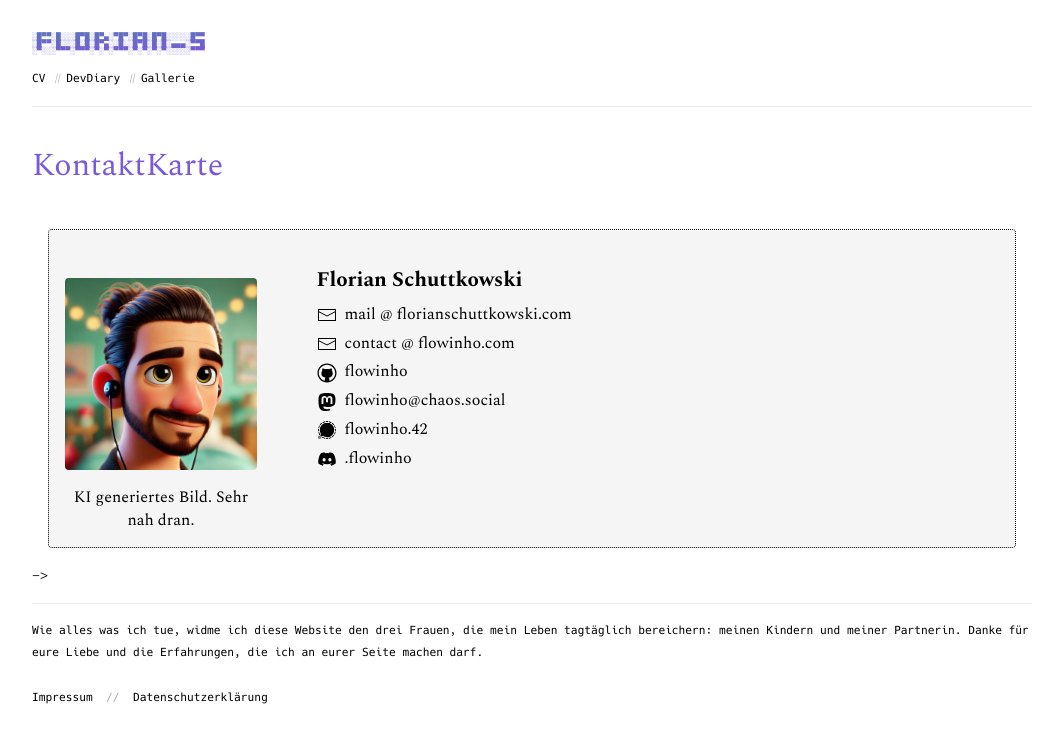
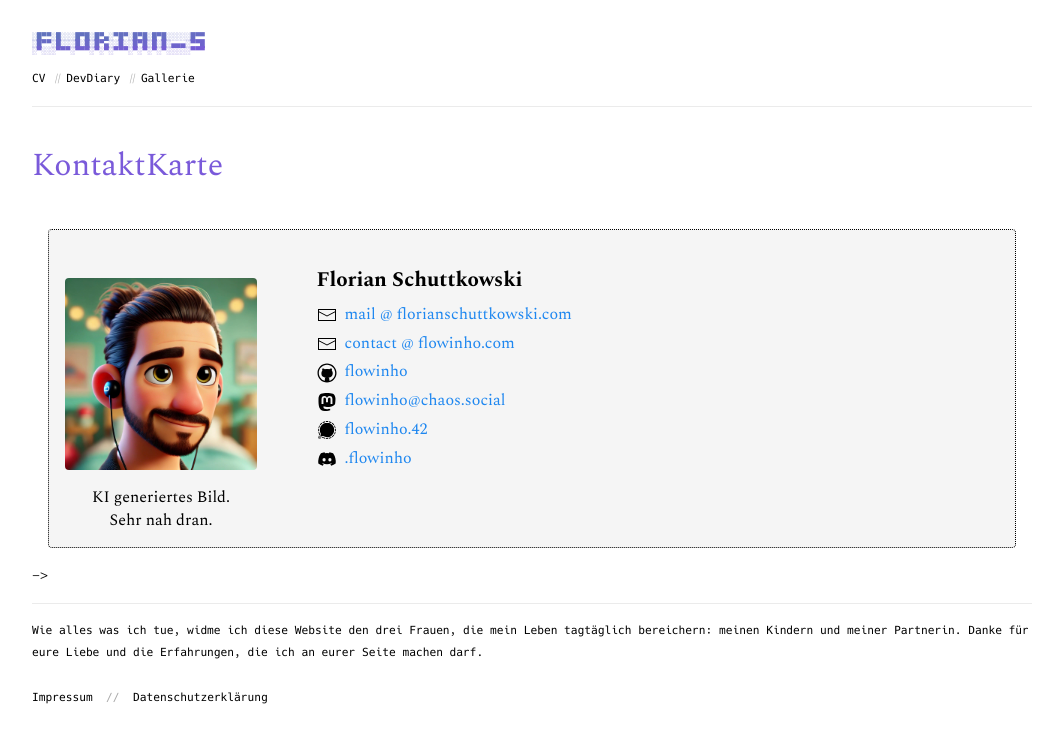
Before and after one commit to flowinho/florianschuttkowskicom, a Jekyll site: the page built from _pages/contact.md, in a window 1280 px wide. Shown: the top 743 px of the page, without its empty margins (108-1171 px from the left). Built offline with Jekyll 4.4.1, drawn with Linux system fonts in a browser that asks for light colours.

Commit message:
add links and word-break

```diff
--- a/_pages/contact.md
+++ b/_pages/contact.md
@@ -10,18 +10,18 @@ permalink: /kontakt/
             <div class="uk-width-1-4@s uk-flex uk-flex-middle">
                 <div class="contactcard-image-container" align="center">
                     <img class="contactcard-image" src="/assets/images/pixar-me.jpg">
-                    <p>KI generiertes Bild. Sehr nah dran.</p>
+                    <p>KI generiertes Bild.<br/>Sehr nah dran.</p>
                 </div>
             </div>
             <div class="uk-width-expand@s">
             <div class="contactcard-listing">
             <span class="contactcard-title">Florian Schuttkowski</span><br />
-                <span uk-icon="mail"></span>&nbsp;&nbsp;mail @ florianschuttkowski.com<br />
-                <span uk-icon="mail"></span>&nbsp;&nbsp;contact @ flowinho.com<br />
-                <span uk-icon="github-alt"></span>&nbsp;&nbsp;flowinho<br />
-                <span uk-icon="mastodon"></span>&nbsp;&nbsp;flowinho@chaos.social<br />
-                <span uk-icon="signal"></span>&nbsp;&nbsp;flowinho.42<br />
-                <span uk-icon="discord"></span>&nbsp;&nbsp;.flowinho<br />
+                <span uk-icon="mail"></span>&nbsp;&nbsp;<a href="">mail @ florianschuttkowski.com</a><br />
+                <span uk-icon="mail"></span>&nbsp;&nbsp;<a href="">contact @ flowinho.com</a><br />
+                <span uk-icon="github-alt"></span>&nbsp;&nbsp;<a href="">flowinho</a><br />
+                <span uk-icon="mastodon"></span>&nbsp;&nbsp;<a href="">flowinho@chaos.social</a><br />
+                <span uk-icon="signal"></span>&nbsp;&nbsp;<a href="">flowinho.42</a><br />
+                <span uk-icon="discord"></span>&nbsp;&nbsp;<a href="">.flowinho</a><br />
                 <br />
                 <span></span>
                 </div>
```
